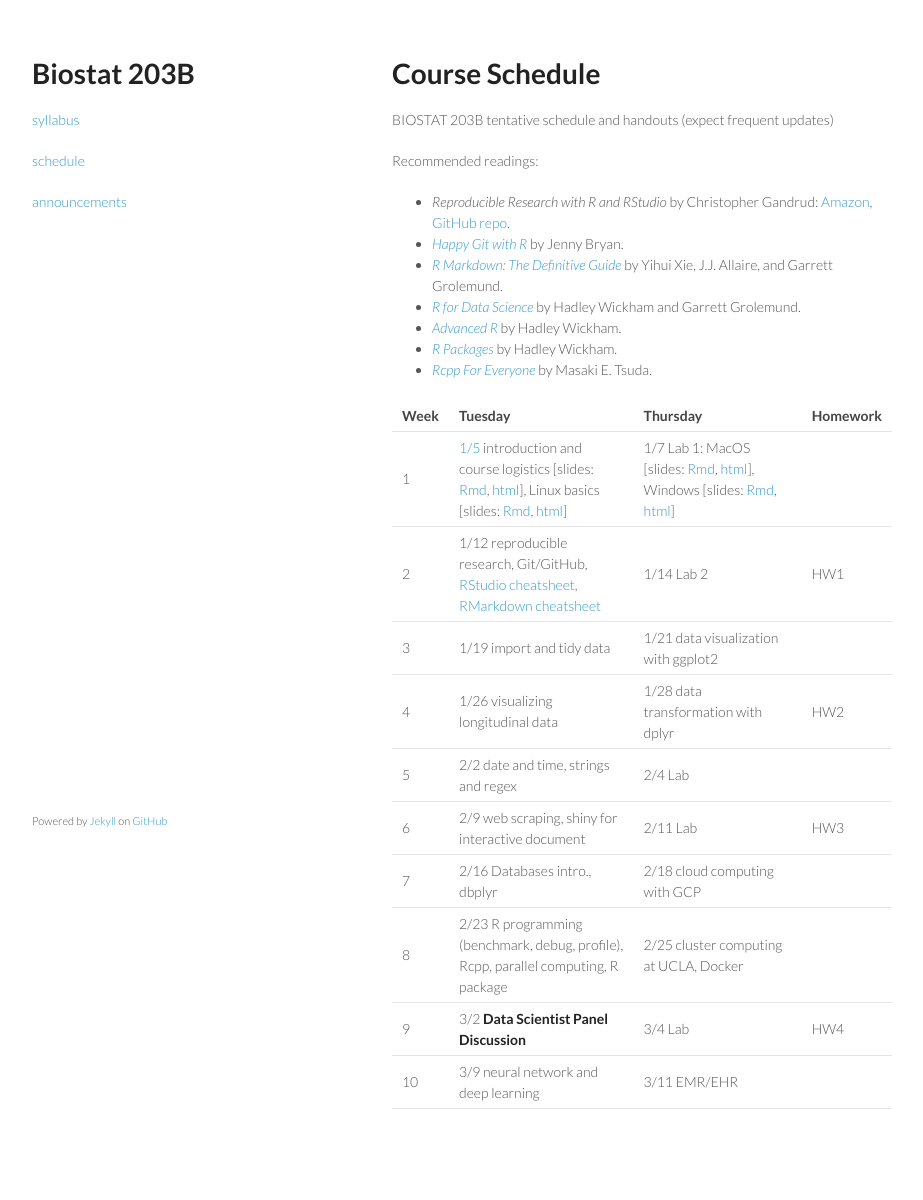
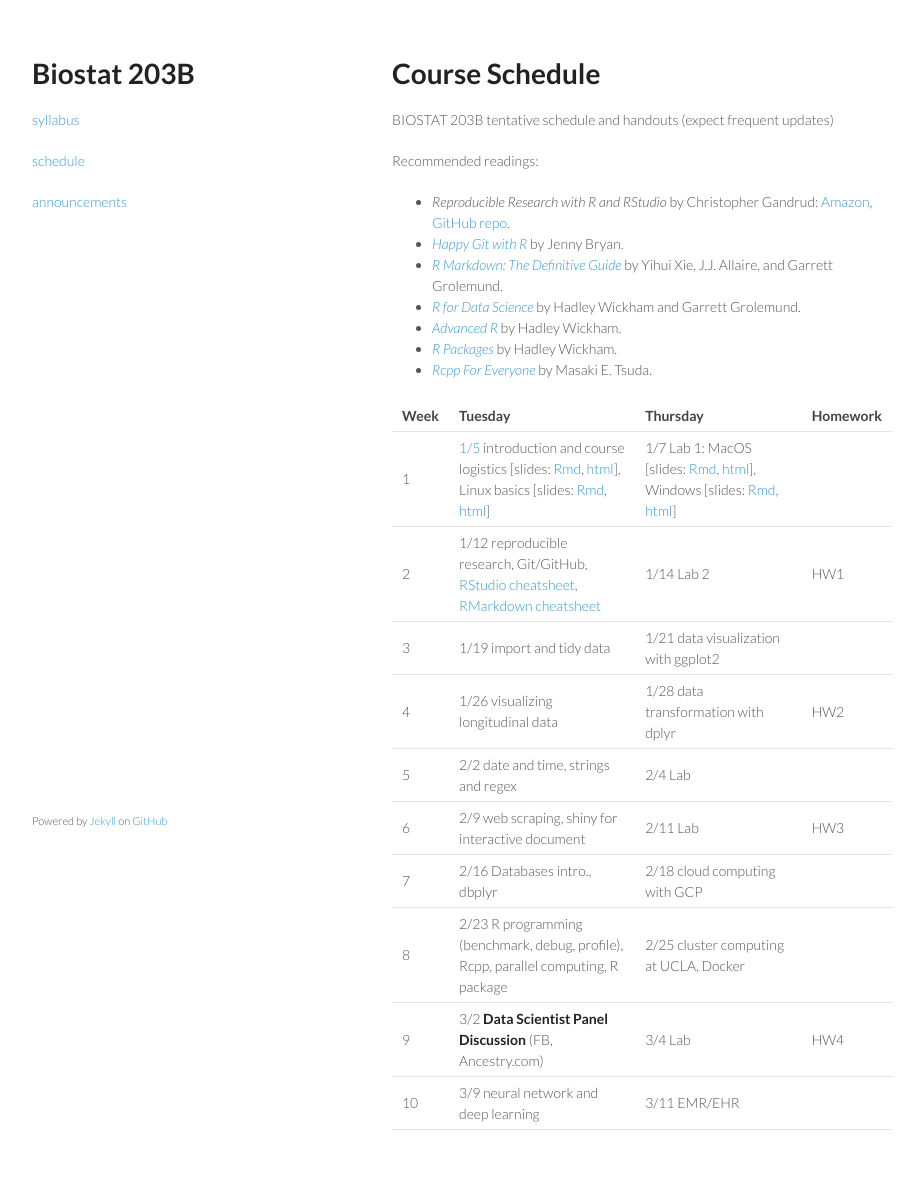
Before and after one commit to ucla-biostat203b-2021winter/ucla-biostat203b-2021winter.github.io, a Jekyll site: the page built from schedule/schedule.md, in a window 1280 px wide. Shown: the whole page, without its empty margins (178-1101 px from the left). Built offline with Jekyll 4.4.1, drawn with Linux system fonts in a browser that asks for light colours; before the commit the page ends 1179 px from its top, so only the background shows below that.

Commit message:
add FB and ancestry.com info

```diff
--- a/schedule/schedule.md
+++ b/schedule/schedule.md
@@ -26,5 +26,5 @@ Recommended readings:
 | 6 | 2/9 web scraping, shiny for interactive document | 2/11 Lab | HW3 |
 | 7 | 2/16  Databases intro., dbplyr | 2/18 cloud computing with GCP |
 | 8 | 2/23 R programming (benchmark, debug, profile), Rcpp, parallel computing, R package | 2/25 cluster computing at UCLA, Docker | |
-| 9 | 3/2 **Data Scientist Panel Discussion** | 3/4 Lab | HW4 |
+| 9 | 3/2 **Data Scientist Panel Discussion** (FB, Ancestry.com) | 3/4 Lab | HW4 |
 | 10 | 3/9 neural network and deep learning | 3/11 EMR/EHR | |
```
